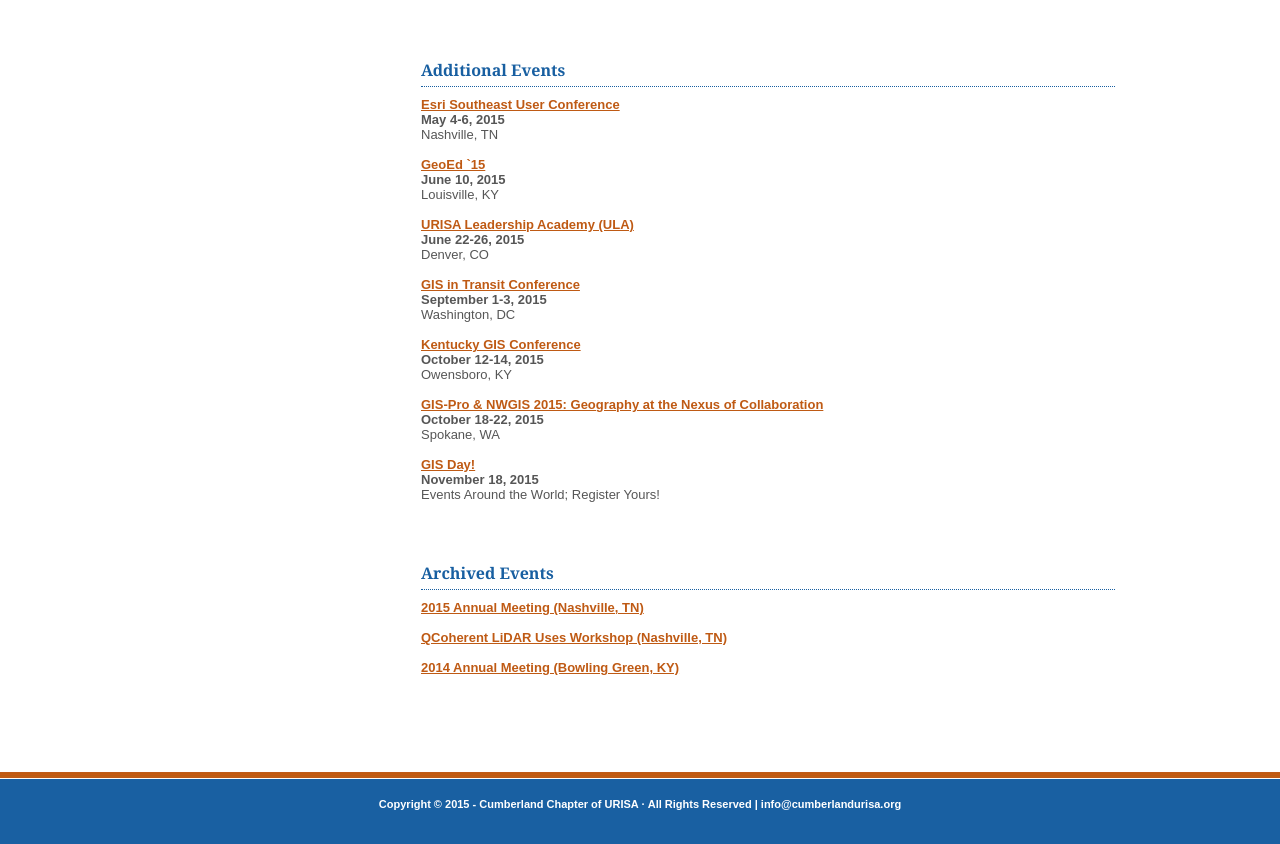
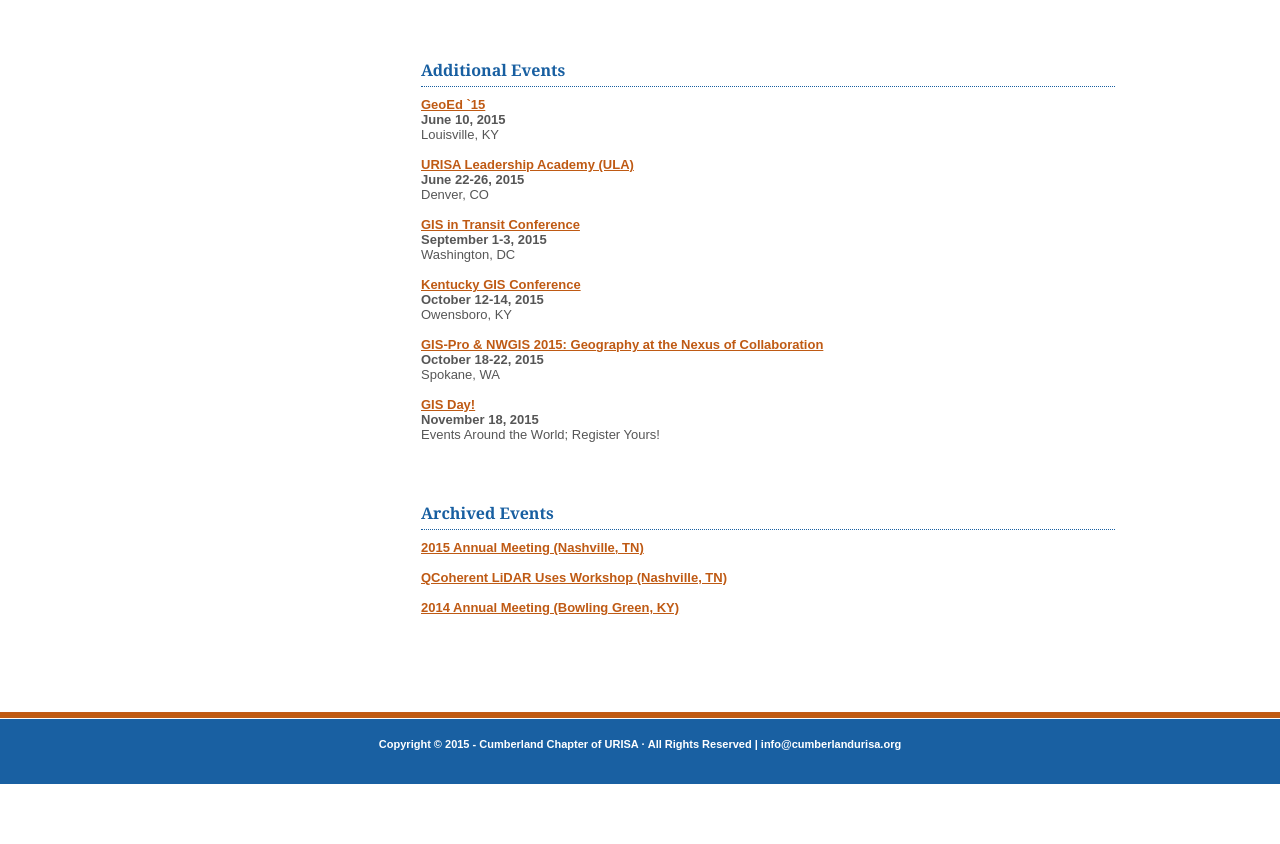
Before and after one commit to CumberlandURISA/cumberlandurisa.github.io, a plain HTML site: page events.html in a window 1280 px wide. Shown: the part 804-1648 px from the top of the page. After the commit the page ends 1588 px from the top, so only its background shows below. Drawn offline with Linux system fonts and the light colour scheme.

Commit message:
Update events.html

```diff
--- a/events.html
+++ b/events.html
@@ -89,13 +89,6 @@
               <div>
                 <h3>Additional Events</h3>
 				<div>
-                <b><a href="http://www.esri.com/events/southeast" target='blank'>Esri Southeast User Conference</a>
-				<br>
-				May 4-6, 2015</b>
-				<br>
-				Nashville, TN
-				<br>
-				<br>
                 <b><a href="http://www.eventbrite.com/e/geoed-15-tickets-13736222411?aff=eventful/r/eventful" target='blank'>GeoEd `15</a>
 				<br>
 				June 10, 2015</b>
```
